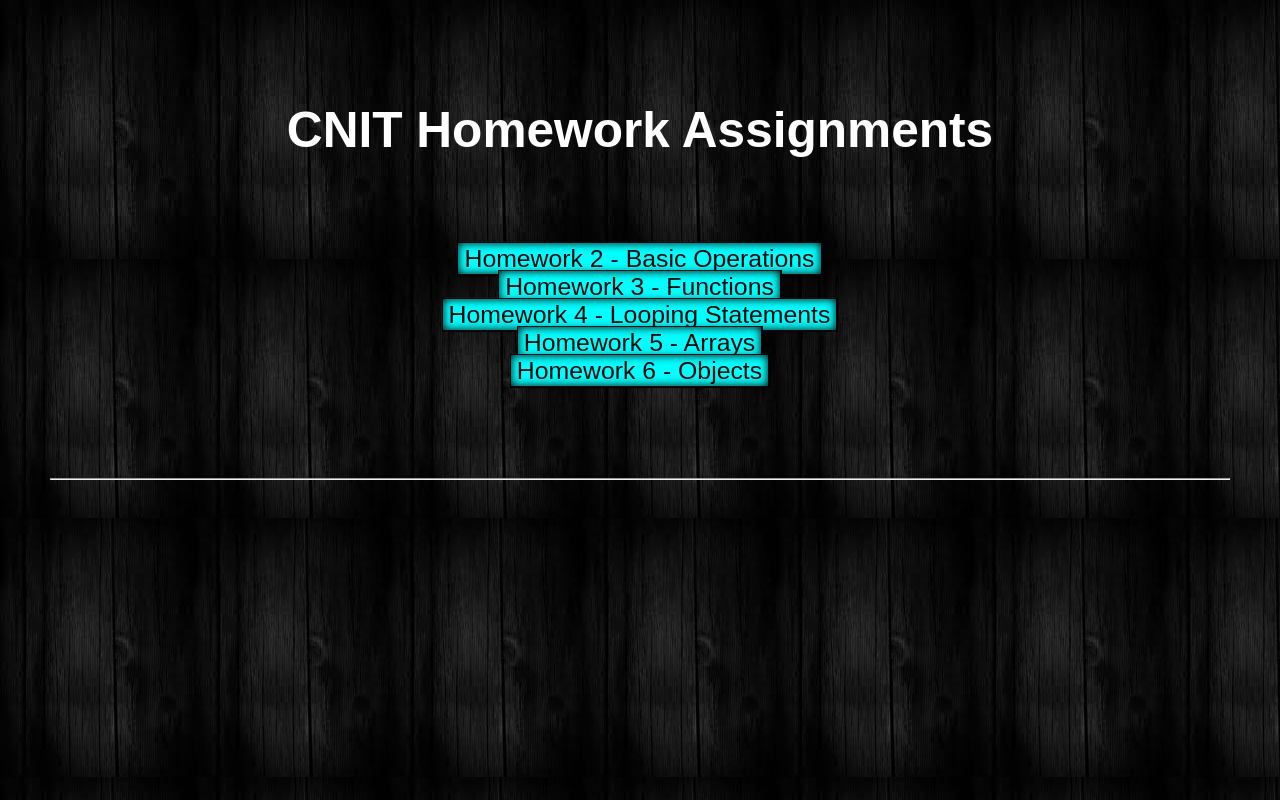
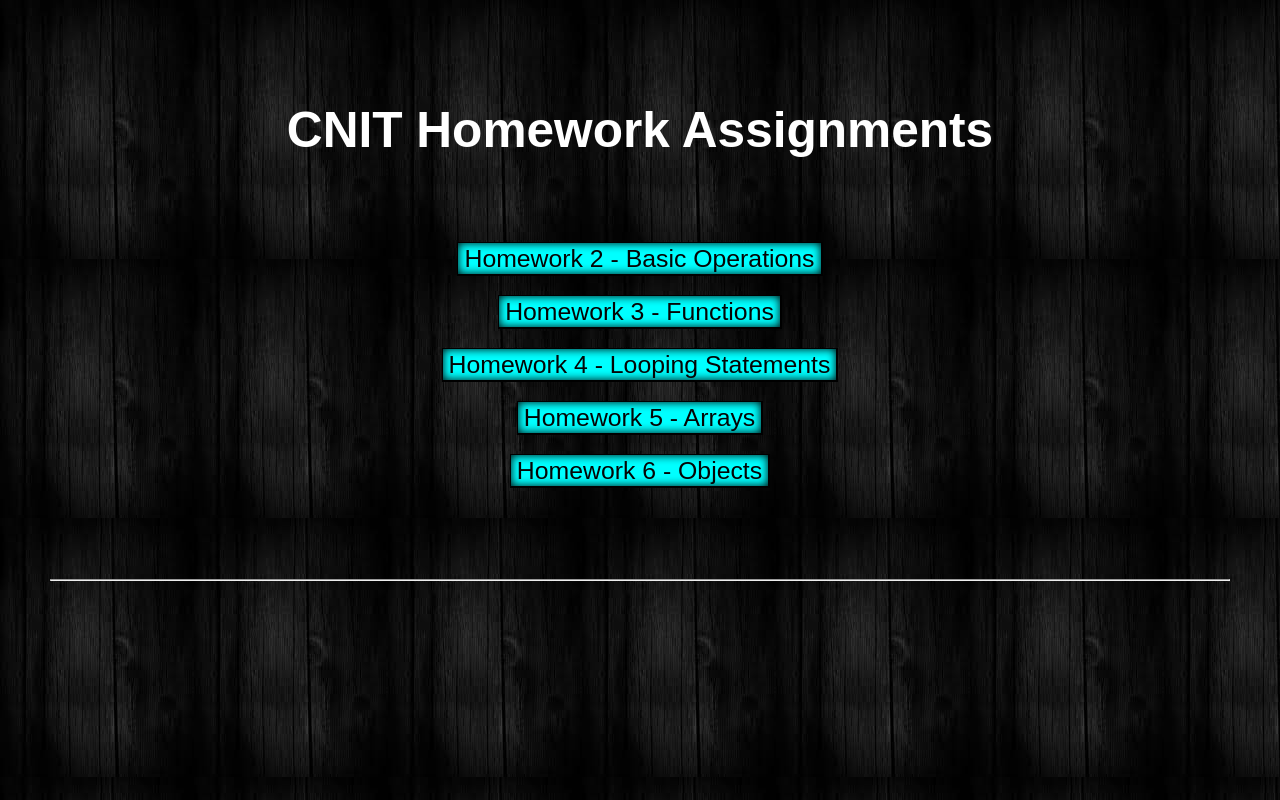
Before and after one commit to Nai-S/Nai-S.github.io, a plain HTML site: page hw1.html in a window 1280 px wide. Drawn offline with Linux system fonts and the light colour scheme.

Commit message:
Add files via upload

```diff
--- a/hw1.css
+++ b/hw1.css
@@ -57,6 +57,9 @@
 		 	display: inline-flex;
 
 		 }
+     .navPage{
+      margin-bottom: 25px;
+     }
      table{
       margin-left: auto;
       margin-right: auto;
```
